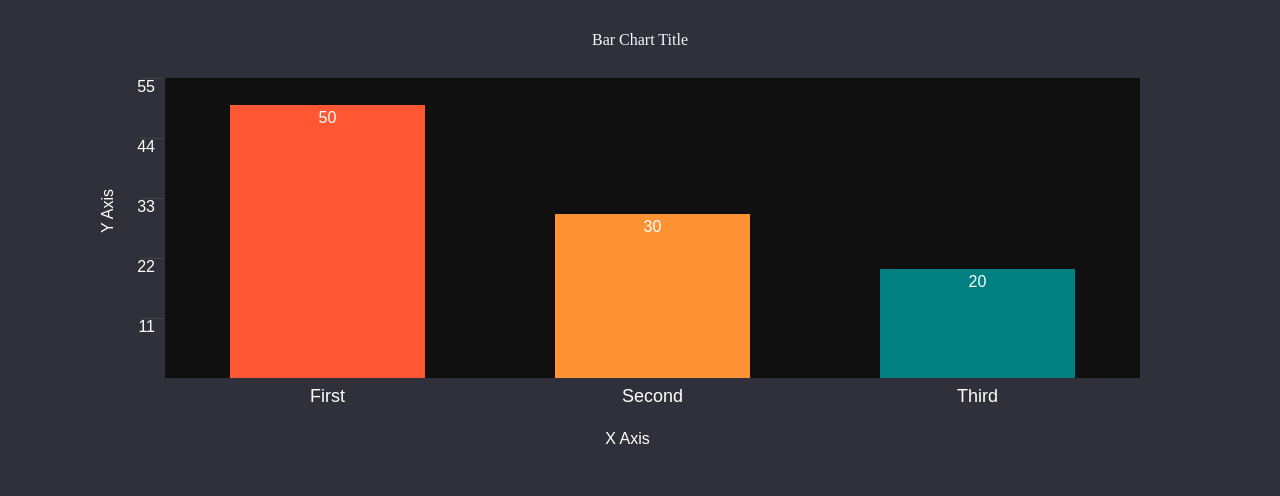
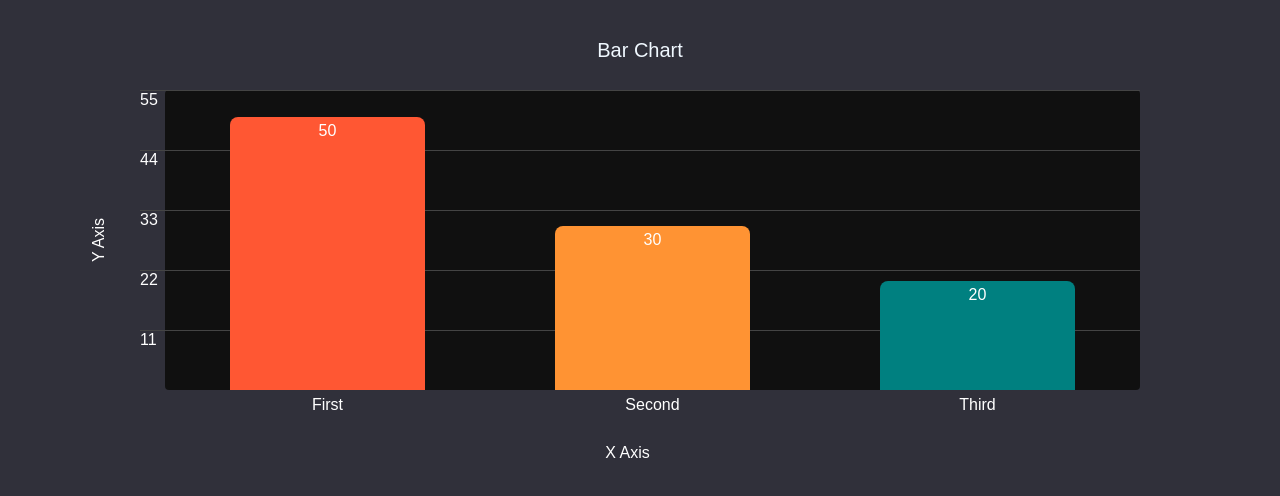
Before and after one commit to ahSOLO/Bar-Chart-Lib, a website: page index.html in a window 1280 px wide. Drawn offline with nearby package versions, Linux system fonts and the light colour scheme.

Commit message:
Removed reliance on CSS reset

```diff
--- a/barchartscript.js
+++ b/barchartscript.js
@@ -1,6 +1,7 @@
 // Input Test Variable
 drawBarChart({First: 50, Second: 30, Third: 20},
-  {defaultWidth: 1000, valuePosition: "top", barColors: ["#FF5733", "#FF9333", "#008080"], labelColor: "#FFFFFF", barWidth: "60%", xAxis: "X Axis", yAxis: "Y Axis"},
+  {defaultWidth: 1000, valuePosition: "top", barColors: ["#FF5733", "#FF9333", "#008080"], labelColor: "#FFFFFF",
+   barWidth: "60%", xAxis: "X Axis", yAxis: "Y Axis", title:"Bar Chart"},
   $("body"));
 
 // Main bar chart creation function
@@ -11,17 +12,29 @@ function drawBarChart(data, options, element){ // TO DO: Make options an optiona
   let maxValue = Math.max(...values);
   let length = Object.keys(data).length; // To Do: make this compatible with tiered bar charts
   // let total = values.reduce((a, b) => a + b, 0);
+
+  // Tick values
   let axis1 = (maxValue * 1.1).toFixed(0); // To Do: Make these values snap to multiples of 2, 5, 10, etc.
   let axis2 = ((maxValue * 1.1)*4/5).toFixed(0);
   let axis3 = ((maxValue * 1.1)*3/5).toFixed(0);
   let axis4 = ((maxValue * 1.1)*2/5).toFixed(0);
   let axis5 = ((maxValue * 1.1)*1/5).toFixed(0);
+
+  // Label Titles
   let yAxisLabel = "";
   if (options.yAxis) yAxisLabel=options.yAxis;
   let xAxisLabel = "";
   if (options.xAxis) xAxisLabel=options.xAxis;
+
+  // Chart Title
   let chartTitle = "";
   if (options.title) chartTitle = options.title;
+  let titleFont = "Arial";
+  if (options.titleFont) titleFont = options.titleFont;
+  let titleFontSize = "20px";
+  if (options.titleFontSize) titleFontSize = options.titleFontSize;
+  let titleColor = "#FFFFFF";
+  if (options.titleColor) titleColor = options.titleColor;
 
   // Value Position variable
   let valuePosition = "top";
@@ -43,19 +56,21 @@ function drawBarChart(data, options, element){ // TO DO: Make options an optiona
   createBars();
   setWidth();
   setBarSpacing(barWidth);
+  setTitle(chartTitle, titleFont, titleFontSize, titleColor)
 
   // Optional Features
   if (options.autoWidth !== "off") autoWidth();
   if (options.valuePosition) setValuePos(options.valuePosition);
   if (options.barColors) setBarColors(options.barColors);
   if (options.labelColor) setLabelColor(options.labelColor);
+  if (options.backgroundColor) setBackgroundColor(options.backgroundColor);
 
   // FUNCTION DEFINITIONS BELOW
 
   // Lay down HTML for chart axes and title
   function createChart(){
-    element.prepend('<div id="bar-chart-lib"><div id="chart-title"><p>Bar Chart Title</p></div><div id="chart"><ul id="axis-ticks"><span id="y-axis-label">'
-      +yAxisLabel+'</span><li><span>'
+    element.prepend('<div id="bar-chart-lib"><div id="chart-title"><p>Bar Chart Title</p></div><div id="chart"><span id="y-axis-label">'
+      +yAxisLabel+'</span><ul id="axis-ticks"><li><span>'
       +axis1+'</span></li><li><span>'
       +axis2+'</span></li><li><span>'
       +axis3+'</span></li><li><span>'
@@ -63,6 +78,7 @@ function drawBarChart(data, options, element){ // TO DO: Make options an optiona
       +axis5+'</span></li></ul><ul id="bars"></ul><span id="x-axis-label">'
       +xAxisLabel+'</span></div></div>');
     $('#bar-chart-lib #axis-ticks li').height(chartHeight/5 - 1);
+    $('#bar-chart-lib #y-axis-label').css("top", chartHeight/2+"px");
   }
 
   // Create bars and assign height based on % of total data value
@@ -92,6 +108,7 @@ function drawBarChart(data, options, element){ // TO DO: Make options an optiona
   function setWidth(){
     $("#bar-chart-lib #chart").width(chartWidth);
     $("#bar-chart-lib #axis-ticks").width(axisTicksWidth);
+    $("#bar-chart-lib #axis-ticks li").css("padding-right", BarsTotalWidth);
     $("#bar-chart-lib #bars").width(BarsTotalWidth);
     $("#bar-chart-lib #bars li").width(BarsTotalWidth / length);
     $("#bar-chart-lib #x-axis-label").width(BarsTotalWidth);
@@ -125,7 +142,11 @@ function drawBarChart(data, options, element){ // TO DO: Make options an optiona
     $("#bar-chart-lib span").css("color", color);
   }
 
-  function setTitle(title, size="20px", color="#FFFFFF"){
-    $()
+  function setTitle(title, font, size, color){
+    $("#bar-chart-lib #chart-title").text(title).css({"font-family":font, "font-size":size, "font-color":color});
+  }
+
+  function setBackgroundColor(color){
+    $('#bar-chart-lib #bars').css("background-color", color);
   }
 }
--- a/barchartstyles.css
+++ b/barchartstyles.css
@@ -1,57 +1,5 @@
-/*
-  Beginning of CSS Reset
-  http://meyerweb.com/eric/tools/css/reset/
-   v2.0 | 20110126
-   License: none (public domain)
-*/
+/* Recommend in documentation to use a CSS Reset: e.g. Eric Meyer's, or at least set line-height to 1 in the body */
 
-html, body, div, span, applet, object, iframe,
-h1, h2, h3, h4, h5, h6, p, blockquote, pre,
-a, abbr, acronym, address, big, cite, code,
-del, dfn, em, img, ins, kbd, q, s, samp,
-small, strike, strong, sub, sup, tt, var,
-b, u, i, center,
-dl, dt, dd, ol, ul, li,
-fieldset, form, label, legend,
-table, caption, tbody, tfoot, thead, tr, th, td,
-article, aside, canvas, details, embed,
-figure, figcaption, footer, header, hgroup,
-menu, nav, output, ruby, section, summary,
-time, mark, audio, video {
-	margin: 0;
-	padding: 0;
-	border: 0;
-	font-size: 100%;
-	font: inherit;
-	vertical-align: baseline;
-}
-/* HTML5 display-role reset for older browsers */
-article, aside, details, figcaption, figure,
-footer, header, hgroup, menu, nav, section {
-	display: block;
-}
-body {
-	line-height: 1;
-}
-ol, ul {
-	list-style: none;
-}
-blockquote, q {
-	quotes: none;
-}
-blockquote:before, blockquote:after,
-q:before, q:after {
-	content: '';
-	content: none;
-}
-table {
-	border-collapse: collapse;
-	border-spacing: 0;
-}
-
-/*
-End of CSS Reset
-*/
 
 body {
   background: #30303A;
@@ -62,25 +10,30 @@ body {
   display: block;
   text-align:center;
   color: aliceblue;
+  line-height: 1;
 }
 
 #bar-chart-lib #chart {
   margin: 30px auto 0;
+  position: relative;
   display: block;
 }
 
   #bar-chart-lib #axis-ticks {
     display: inline-block;
     height: 100%;
+    margin: 0;
+    padding: 0;
+    border: 0;
   }
 
     #bar-chart-lib #y-axis-label {
       float: left;
       position: relative;
       text-align: center;
-      top: 125px;
-      right: 120px;
-      width: 175px;
+      width: 150px;
+      height: 0px;
+      left: -125px;
       -webkit-transform:rotate(-90deg);
       -moz-transform:rotate(-90deg);
       -o-transform: rotate(-90deg);
@@ -89,8 +42,8 @@ body {
     }
 
     #bar-chart-lib #axis-ticks li {
-      text-align: right;
-      padding-right: 1em;
+      text-align: left;
+      width: 25px;
       list-style: none;
       height: 74px;
       border-top: 1px solid #444444;
@@ -98,10 +51,8 @@ body {
     }
 
      #bar-chart-lib #axis-ticks li span {
-        text-align: center;
         position: absolute;
         top: 0;
-        right: 10px;
       }
 
       #bar-chart-lib #x-axis-label {
@@ -114,6 +65,12 @@ body {
     #bar-chart-lib #bars {
     display: inline-block;
     background-color: #101010;
+    -webkit-border-radius: 4px;
+    -moz-border-radius: 4px;
+    border-radius: 4px;
+    margin: 0;
+    padding: 0;
+    border: 0;
   }
 
     #bar-chart-lib #bars li {
@@ -129,6 +86,9 @@ body {
     background-color: #4499ee;
     position: absolute;
     bottom: 0;
+    -webkit-border-radius: 8px 8px 0px 0px;
+    -moz-border-radius: 8px 8px 0px 0px;
+    border-radius: 8px 8px 0px 0px;
   }
 
     #bar-chart-lib .bar-value {
@@ -153,7 +113,7 @@ body {
       bottom: -1.5em;
       left: 0;
       text-align: center;
-      font-size: 18px;
+      font-size: 16px;
     }
 
 #bar-chart-lib span {
```
